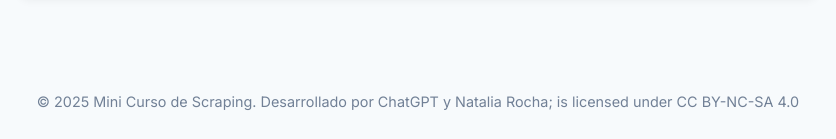
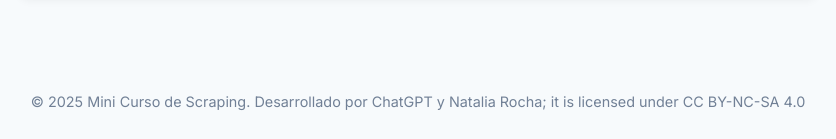
Before and after one commit to nar453/mini-curso-scraping, a plain HTML site: page index.html in a window 1280 px wide. Shown: the part 3271-3410 px from the top of the page, 222-1058 px from the left. Drawn offline with Linux system fonts and the light colour scheme.

Commit message:
Update index.html

```diff
--- a/index.html
+++ b/index.html
@@ -202,7 +202,7 @@ while True:
     </section>
   </main>
   <footer>
-    &copy; 2025 Mini Curso de Scraping. Desarrollado por ChatGPT y Natalia Rocha; is licensed under CC BY-NC-SA 4.0
+    &copy; 2025 Mini Curso de Scraping. Desarrollado por ChatGPT y Natalia Rocha; it is licensed under CC BY-NC-SA 4.0
   </footer>
 </body>
 </html>
```
